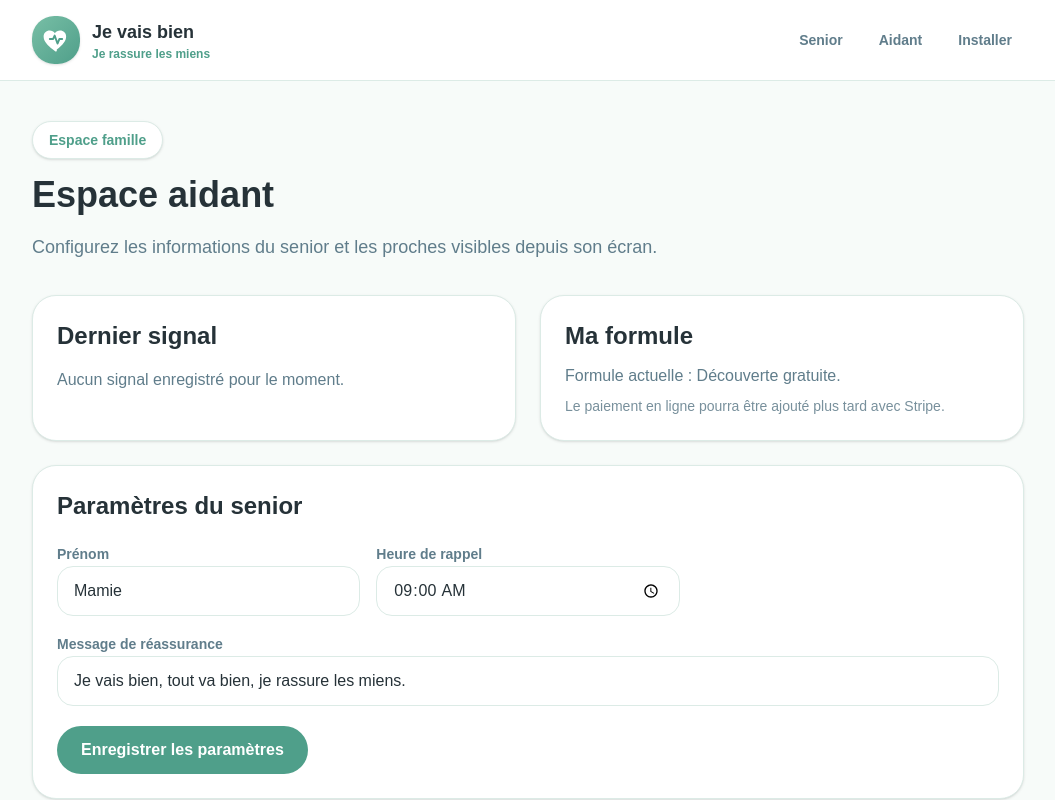
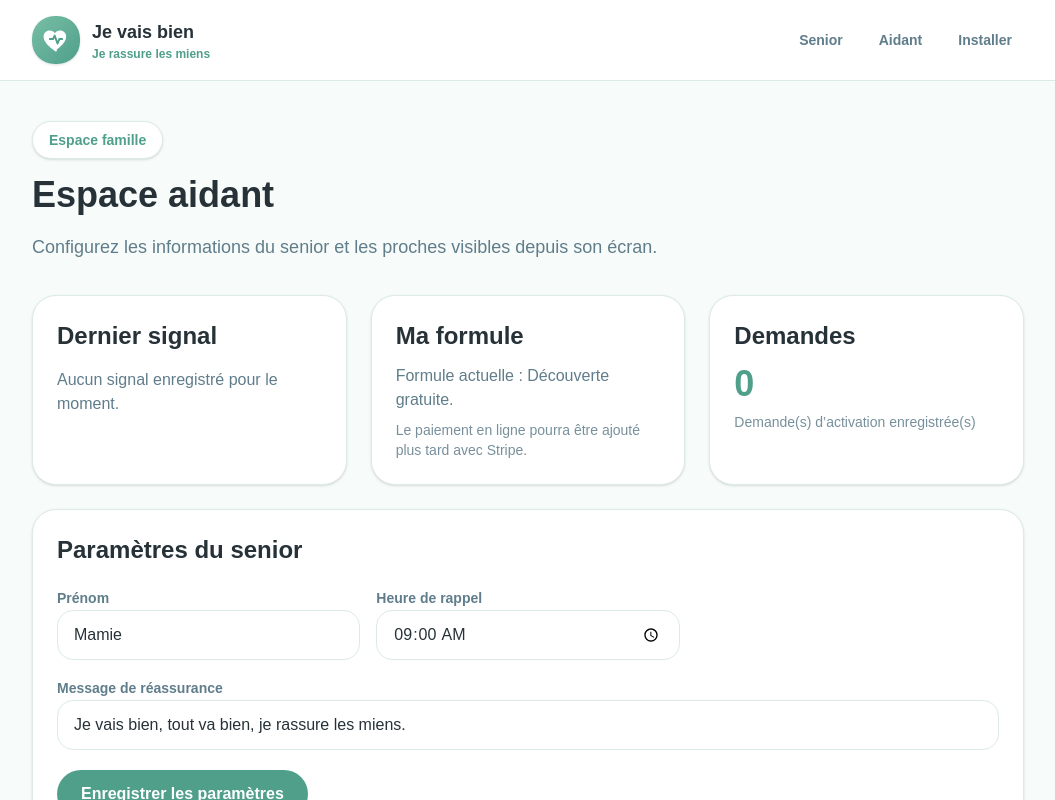
Before and after one commit to Virginie17/jevaisbien, a Next.js app: page /aidant in a window 1280 px wide. Shown: the top 800 px of the page, without its empty margins (112-1167 px from the left). Built offline with nearby package versions, Linux system fonts and the light colour scheme.

Commit message:
Show activation requests in caregiver dashboard

```diff
--- a/app/aidant/page.tsx
+++ b/app/aidant/page.tsx
@@ -2,12 +2,13 @@
 
 import AppFooter from "@/components/AppFooter";
 import AppHeader from "@/components/AppHeader";
-import { FavoriteContact, SeniorProfile } from "@/lib/types";
+import { FavoriteContact, SeniorProfile, SubscriptionRequest } from "@/lib/types";
 import {
   defaultSeniorProfile,
   getLastWellnessCheck,
   getSeniorProfile,
   getStoredContacts,
+  getSubscriptionRequests,
   saveSeniorProfile,
   saveStoredContacts,
 } from "@/lib/storage";
@@ -35,6 +36,7 @@ const cardClass = "rounded-3xl border border-[#DCEBE6] bg-white p-6 shadow-sm";
 export default function AidantPage() {
   const [lastCheck, setLastCheck] = useState<LastCheck | null>(null);
   const [contacts, setContacts] = useState<FavoriteContact[]>([]);
+  const [requests, setRequests] = useState<SubscriptionRequest[]>([]);
   const [profile, setProfile] = useState<SeniorProfile>(defaultSeniorProfile);
   const [form, setForm] = useState<FavoriteContact>(emptyContact);
   const [editingId, setEditingId] = useState<string | null>(null);
@@ -42,6 +44,7 @@ export default function AidantPage() {
   useEffect(() => {
     setLastCheck(getLastWellnessCheck());
     setContacts(getStoredContacts().sort((a, b) => (a.displayOrder ?? 0) - (b.displayOrder ?? 0)));
+    setRequests(getSubscriptionRequests());
     setProfile(getSeniorProfile());
   }, []);
 
@@ -97,7 +100,7 @@ export default function AidantPage() {
           Configurez les informations du senior et les proches visibles depuis son écran.
         </p>
 
-        <div className="mt-8 grid gap-6 md:grid-cols-2">
+        <div className="mt-8 grid gap-6 md:grid-cols-3">
           <div className={cardClass}>
             <h2 className="text-2xl font-bold text-[#263238]">Dernier signal</h2>
             {lastCheck ? (
@@ -115,7 +118,36 @@ export default function AidantPage() {
             <p className="mt-3 text-[#607D8B]">Formule actuelle : Découverte gratuite.</p>
             <p className="mt-2 text-sm text-[#78909C]">Le paiement en ligne pourra être ajouté plus tard avec Stripe.</p>
           </div>
+
+          <div className={cardClass}>
+            <h2 className="text-2xl font-bold text-[#263238]">Demandes</h2>
+            <p className="mt-3 text-4xl font-bold text-[#4F9F8A]">{requests.length}</p>
+            <p className="mt-2 text-sm text-[#78909C]">Demande(s) d’activation enregistrée(s)</p>
+          </div>
         </div>
+
+        {requests.length > 0 && (
+          <div className={`mt-6 ${cardClass}`}>
+            <h2 className="text-2xl font-bold text-[#263238]">Demandes d’activation</h2>
+            <div className="mt-5 space-y-3">
+              {requests.map((request) => (
+                <div key={request.id} className="rounded-2xl bg-[#EAF6F2] p-4">
+                  <div className="flex flex-col justify-between gap-3 sm:flex-row sm:items-start">
+                    <div>
+                      <p className="text-lg font-bold text-[#263238]">{request.firstName} {request.lastName}</p>
+                      <p className="text-sm text-[#607D8B]">{request.email} · {request.phone}</p>
+                      {request.message && <p className="mt-2 text-sm text-[#607D8B]">{request.message}</p>}
+                    </div>
+                    <div className="text-left sm:text-right">
+                      <p className="rounded-full bg-white px-3 py-1 text-sm font-semibold text-[#4F9F8A]">{request.selectedPlan}</p>
+                      <p className="mt-2 text-xs text-[#78909C]">{new Date(request.createdAt).toLocaleDateString("fr-FR")}</p>
+                    </div>
+                  </div>
+                </div>
+              ))}
+            </div>
+          </div>
+        )}
 
         <form onSubmit={handleProfileSubmit} className={`mt-6 ${cardClass}`}>
           <h2 className="text-2xl font-bold text-[#263238]">Paramètres du senior</h2>
```
